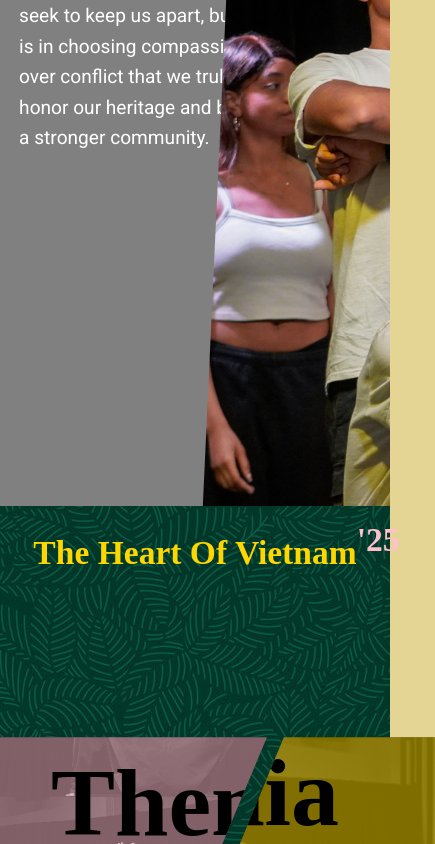
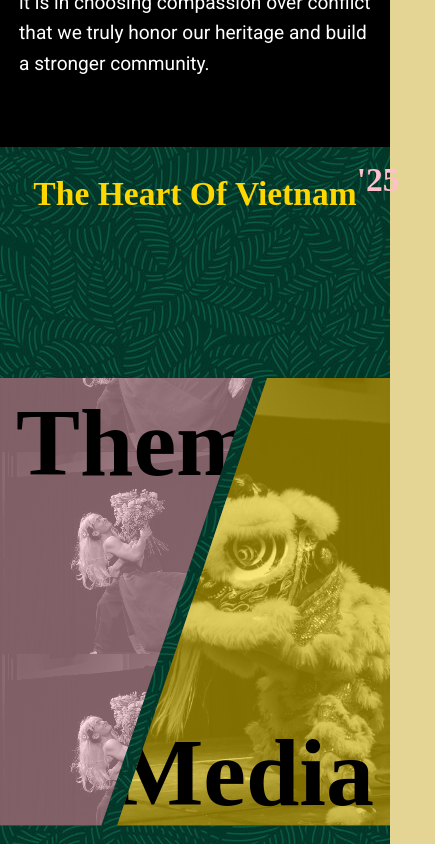
Before and after one commit to SayeGorgor/ksuvsa, a React (Vite) app: page /culture-show in a window 390 px wide. Shown: the part 1156-2000 px from the top of the page, 435 px wide, since content can reach past the window. Built offline with nearby package versions, Linux system fonts and the light colour scheme; a web font is replaced by a local one.

Commit message:
added some fixes to the 2025 culture show section

```diff
--- a/src/pages/CultureShowPage.css
+++ b/src/pages/CultureShowPage.css
@@ -4,13 +4,24 @@
 @import url('https://fonts.googleapis.com/css2?family=Yesteryear&display=swap');
 
 /* ANIMATIONS */
+/* media-header */
 @keyframes mediaSlideUp {
-    from {transform: translate(0, 0) scale(1, 1);}
-    to {transform: translate(-340%, -230%) scale(0.5, 0.5);}
+    from {transform: translate(400%, 250%) scale(1, 1);}
+    to {transform: translate(0, 0) scale(0.5, 0.5);}
 }
 
 @keyframes mediaSlideDown {
     from {transform: translate(-340%, -230%) scale(0.5, 0.5);}
+    to {transform: translate(0, 0) scale(1, 1);}
+}
+
+@keyframes mediaSlideUpSmallScreen {
+    from {transform: translate(400%, 250%) scale(1, 1);}
+    to {transform: translate(0, -80%) scale(0.5, 0.5);}
+}
+
+@keyframes mediaSlideDownSmallScreen {
+    from {transform: translate(-340%, -300%) scale(0.5, 0.5);}
     to {transform: translate(0, 0) scale(1, 1);}
 }
 
@@ -24,6 +35,8 @@
     to {transform: translateX(100%); opacity: 0;}
 }
 
+/* theme-header */
+
 @keyframes themeSlideUp {
     from {transform: translate(-50%, 0%) scale(1, 1);}
     to {transform: translate(25vw, 50vh) scale(0.5, 0.5);}
@@ -31,6 +44,16 @@
 
 @keyframes themeSlideDown {
     from {transform: translate(25vw, 50vh) scale(0.5, 0.5);}
+    to {transform: translate(0, 0) scale(1, 1);}
+}
+
+@keyframes themeSlideUpSmallScreen {
+    from {transform: translate(-50%, 0%) scale(1, 1);}
+    to {transform: translate(40vw, 70vh) scale(0.5, 0.5);}
+}
+
+@keyframes themeSlideDownSmallScreen {
+    from {transform: translate(40vw, 70vh) scale(0.5, 0.5);}
     to {transform: translate(0, 0) scale(1, 1);}
 }
 
@@ -156,7 +179,6 @@
     height: 100%;
     /* justify-content: center; */
     font-family: 'Roboto';
-    background-color: gray;
 }
 
 #cs-page-abt-text h2 {
@@ -171,7 +193,7 @@
     margin-left: 1em;
     /* font-size: 1.7em; */
     font-size: clamp(.5rem, calc(.8vw + 1rem), 1.7rem);
-    width: clamp(15rem, 50%, 30rem);
+    max-width: clamp(15rem, 50%, 30rem);
     line-height: 1.6;
 }
 
@@ -267,7 +289,7 @@
 #theme-header {
     font-family: 'Yesteryear';
     margin-top: .1em;
-    margin-left: 1em;
+    margin-left: clamp(1rem, calc(25vw - 10rem), 10rem);
     font-size: 6em;
 }
 
@@ -396,21 +418,23 @@
     position: absolute;
     font-family: 'Yesteryear';
     align-self: flex-end;
-    margin: auto 1em .1em auto;
+    /* margin: auto 1em .1em auto; */
     border-radius: 10em;
     font-size: 6em;
     /* transition: font-size 1s ease; */
 }
 
 #media-header.showing {
-    top: -5%;
-    left: 0;
+    top: -25%;
+    left: min(0%, calc(100vw - 54rem));
     transform: scale(0.5, 0.5);
     animation: mediaSlideUp 1s ease;
 }
 
 #media-header.closing {
-    transform: translate(0, 0) scale(1, 1);
+    bottom: -22%;
+    right: clamp(1rem, calc(25vw - 10rem), 10rem);
+    transform: scale(1, 1);
     animation: mediaSlideDown .8s ease;
 }
 
@@ -465,7 +489,7 @@
     display: flex;
     height: 100%;
     /* width: 40em; */
-    width: clamp(20rem, 46vw + 1rem, 40rem);
+    width: clamp(20rem, calc(46vw + 1rem), 40rem);
     list-style: none;
     padding: 0;
     overflow-x: auto;
@@ -479,7 +503,7 @@
 
 #photo-carousel img {
     height: 100%;
-    width: clamp(20rem, 46vw + 1rem, 40rem);
+    width: clamp(18.95rem, calc(46vw + 1rem), 40rem);
     object-fit: cover;
     margin: 0;
 }
@@ -641,3 +665,45 @@
 }
 
 /* MEDIA QUERIES */
+@media(max-width:830px) {
+    #media-header.showing{
+        animation: mediaSlideUpSmallScreen 1s ease;
+    }
+
+    #media-header.closing {
+        animation: mediaSlideDownSmallScreen .8s ease;
+    }
+
+    #theme-header.showing {
+        animation: themeSlideUpSmallScreen 1s ease;
+        transform: translate(40vw, 70vh) scale(0.5, 0.5);
+    }
+
+    #theme-header.closing {
+        animation: themeSlideDownSmallScreen .7s ease;
+        transform: translate(0, 0) scale(1, 1);
+    }
+
+    #main-content-container {
+        width: 100%;
+    }
+}
+@media(max-width:500px) {
+    #cs-page-abt-img-container {
+        display: none;
+    }
+
+    #cs-page-abt-text {
+        margin-top: 3rem;
+        margin-bottom: 3rem;
+    }
+
+    #cs-page-abt-text p {
+        max-width: 100%;
+        margin-right: 1rem;
+    }
+
+    #cs-page-abt-section {
+        height: auto;
+    }
+}
--- a/vite.config.js
+++ b/vite.config.js
@@ -9,5 +9,5 @@ export default defineConfig({
         icon: true,
       },
     })],
-  base: process.env.VITE_BASE_PATH || '/ksuvsa',
+  base: process.env.VITE_BASE_PATH
 })
```
